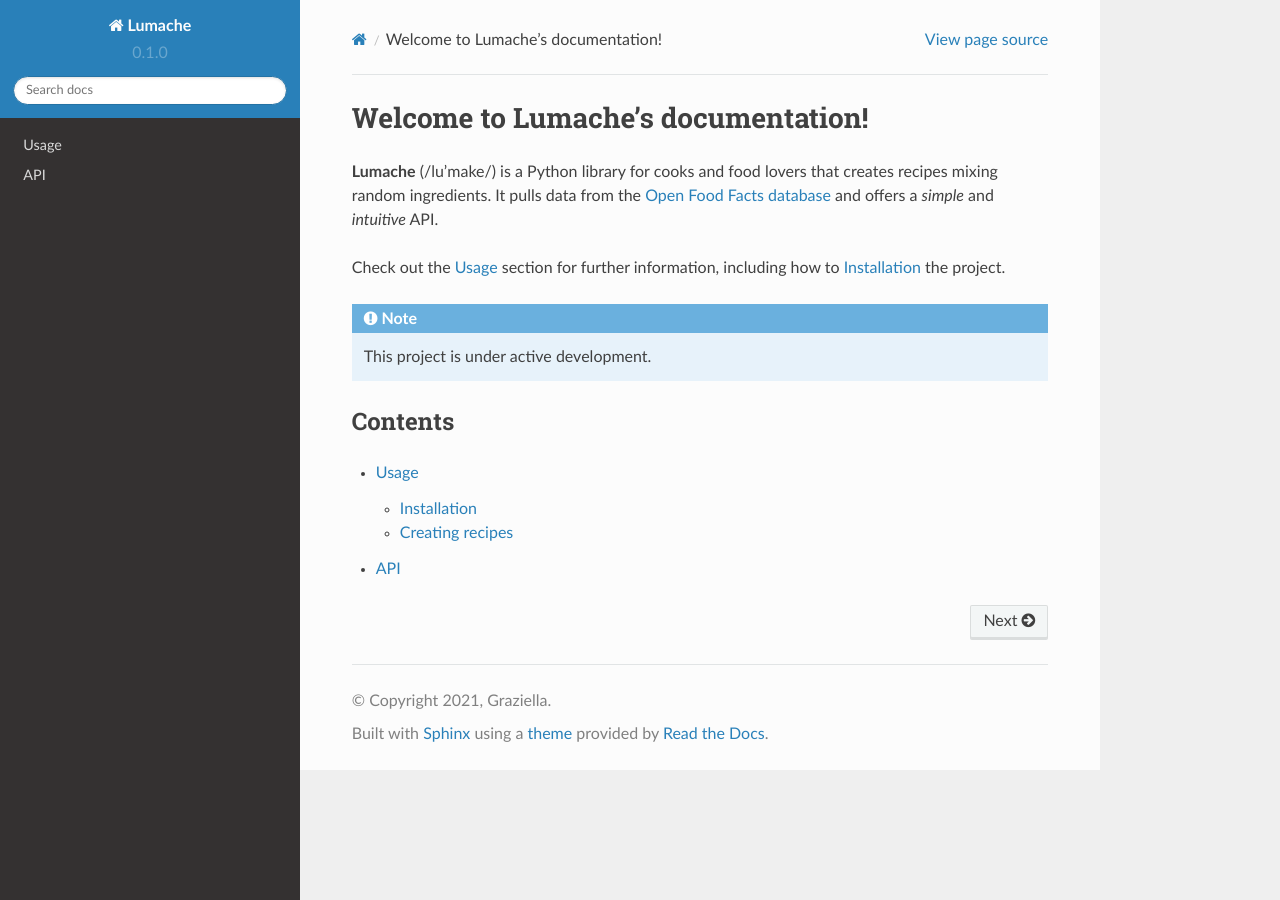
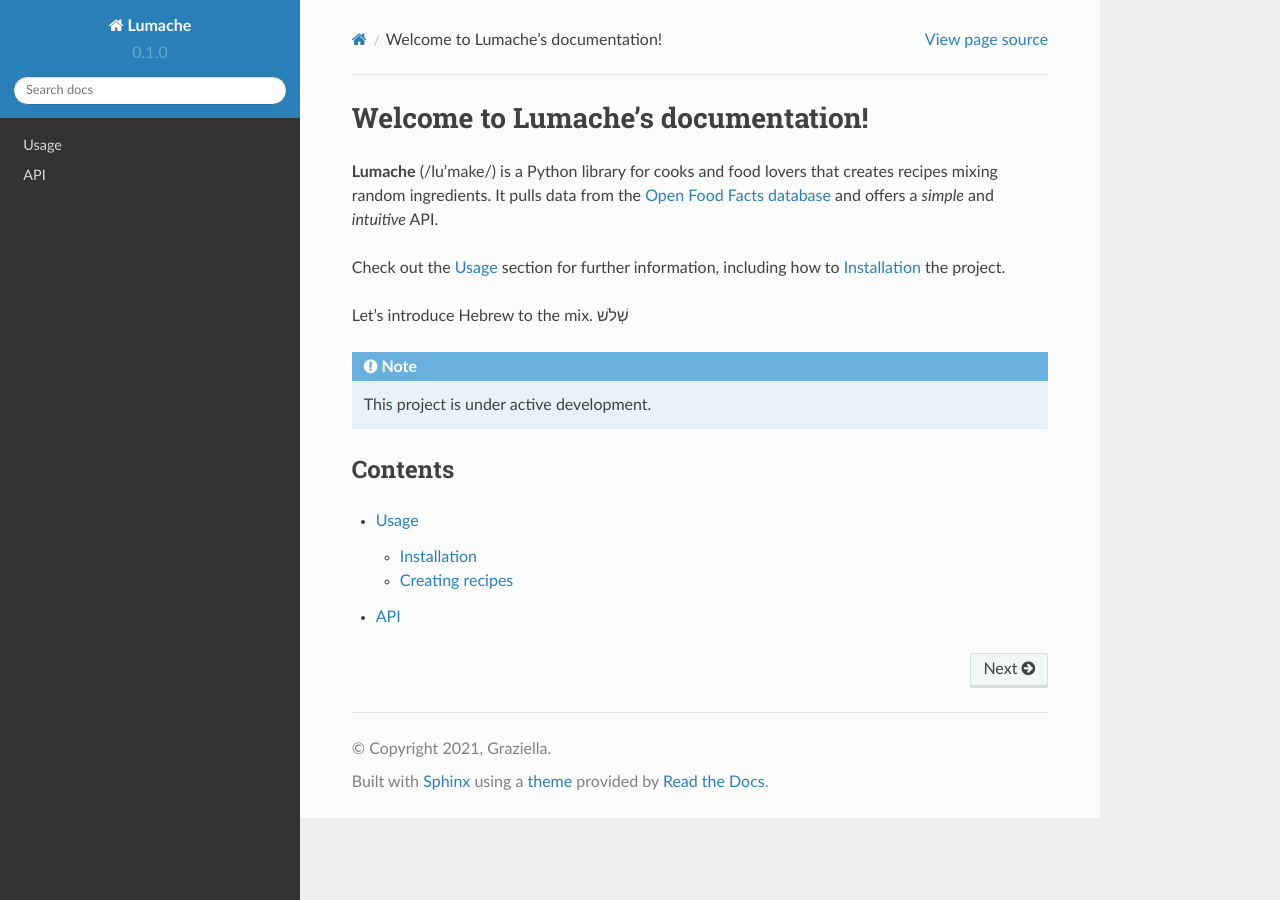
Before and after one commit to yakob-aleksandrovich/rtd-tutorial, a Sphinx documentation site: the page built from docs/source/index.rst, in a window 1280 px wide. Built offline with Sphinx 7.4.7 and the Read the Docs theme 2.0.0, drawn with Linux system fonts in a browser that asks for light colours.

Commit message:
Added Hebrew character for PDF test

```diff
--- a/docs/source/index.rst
+++ b/docs/source/index.rst
@@ -8,6 +8,10 @@
 
 Check out the :doc:`usage` section for further information, including
 how to :ref:`installation` the project.
+
+Let's introduce Hebrew to the mix.
+שְׁלֹש
+
 
 .. note::
 
```
